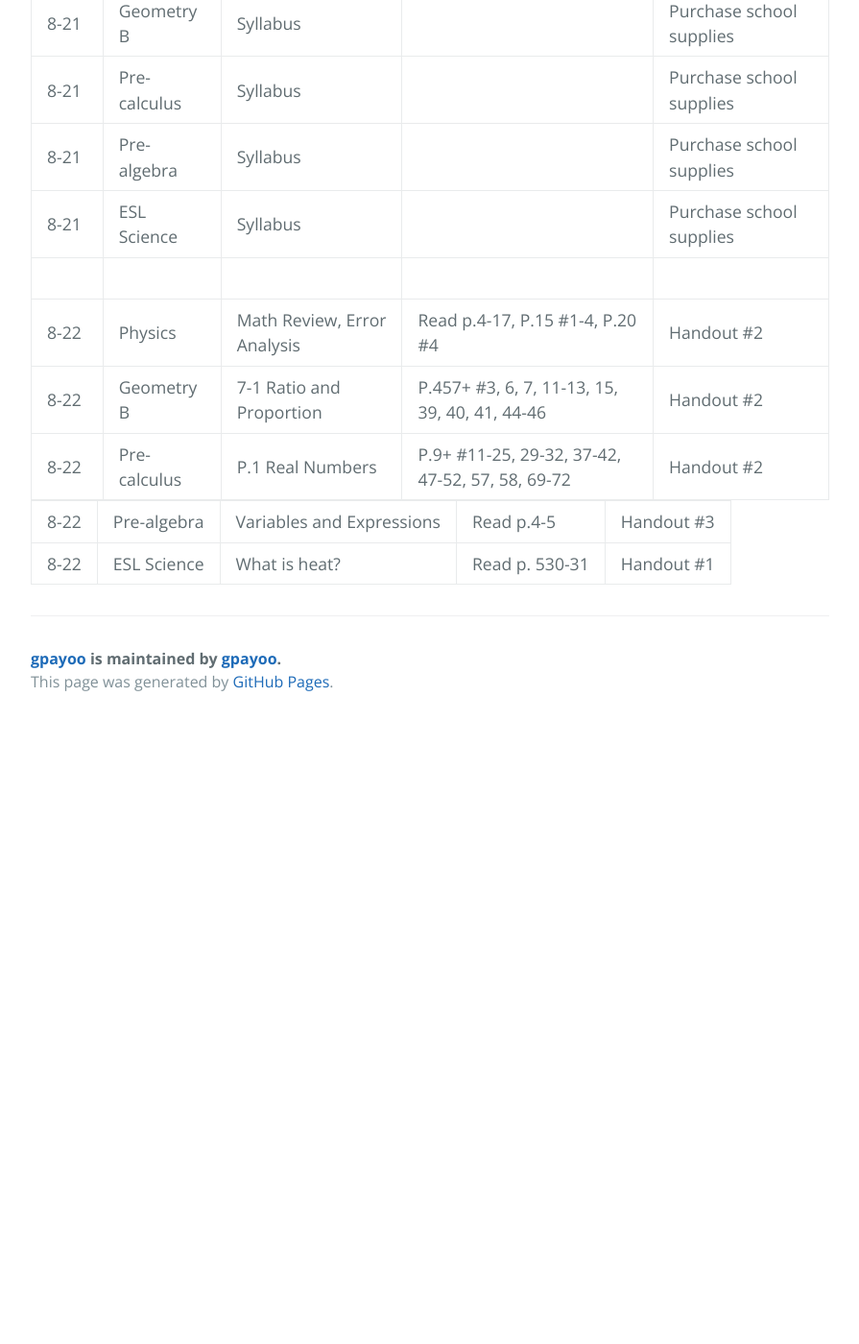
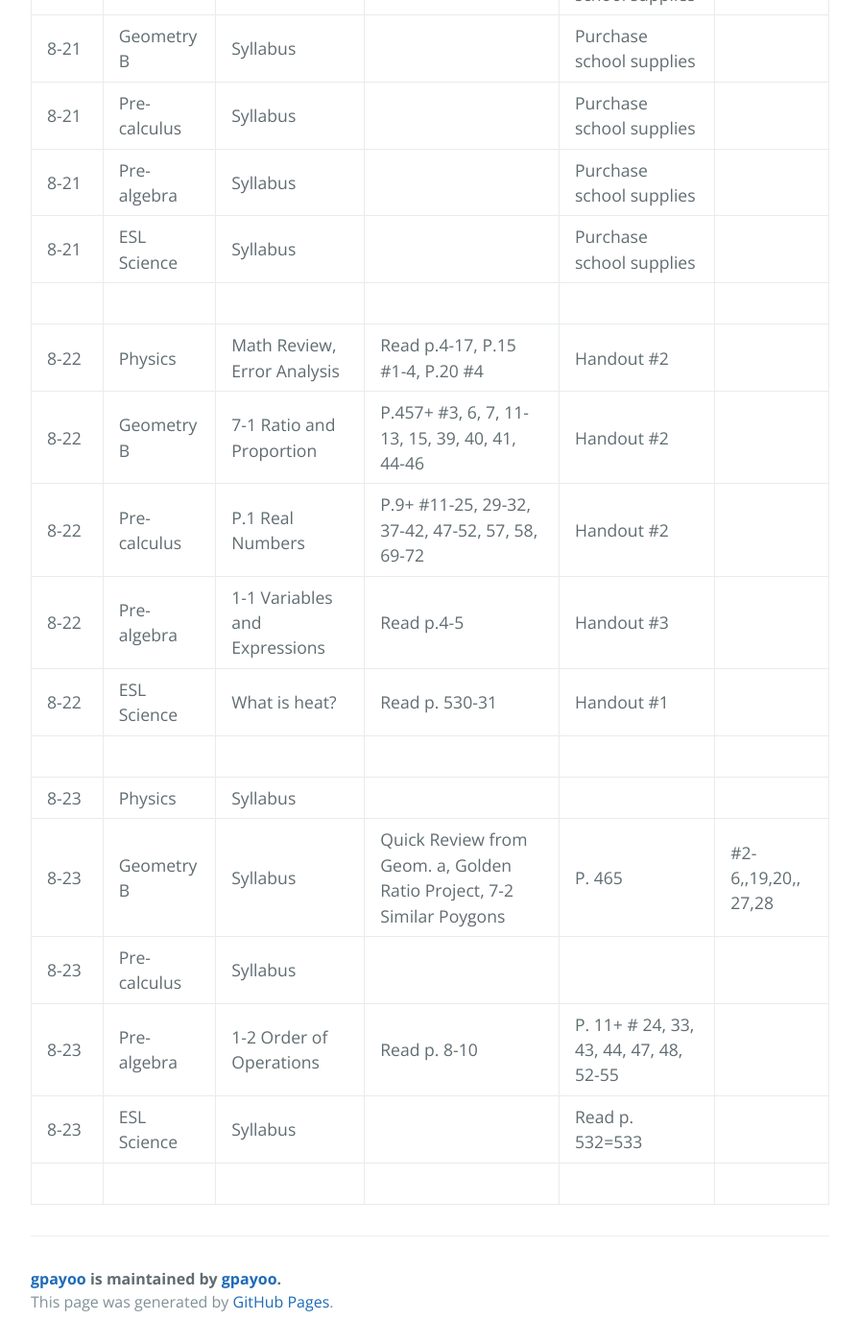
Before and after one commit to gpayoo/gpayoo, a Jekyll site: the page built from index.md, in a window 1280 px wide and 1400 px high, scrolled down 608 px. Shown: the whole window at 96% size, without its empty margins (192-1087 px from the left). Built offline with Jekyll 4.4.1, drawn with Linux system fonts in a browser that asks for light colours; our own code applies the rules of GitHub Pages for plain Markdown files; before the commit the page ends 1362 px from its top, so only the background shows below that.

Commit message:
Update index.md

```diff
--- a/index.md
+++ b/index.md
@@ -16,6 +16,12 @@ layout: default
 | 8-22 | Physics | Math Review, Error Analysis | Read p.4-17, P.15 #1-4, P.20 #4 | Handout #2 |
 | 8-22 | Geometry B | 7-1 Ratio and Proportion | P.457+ #3, 6, 7, 11-13, 15, 39, 40, 41, 44-46 | Handout #2 |
 | 8-22 | Pre-calculus | P.1 Real Numbers | P.9+ #11-25, 29-32, 37-42, 47-52, 57, 58, 69-72 | Handout #2
-
-| 8-22 | Pre-algebra | Variables and Expressions | Read p.4-5 | Handout #3
+| 8-22 | Pre-algebra | 1-1 Variables and Expressions | Read p.4-5 | Handout #3
 | 8-22 | ESL Science | What is heat? | Read p. 530-31 | Handout #1
+|      |             |             | |
+| 8-23 | Physics | Syllabus        | |
+| 8-23 | Geometry B | Syllabus     | Quick Review from Geom. a, Golden Ratio Project, 7-2 Similar Poygons | P. 465| #2-6,,19,20,, 27,28
+| 8-23 | Pre-calculus | Syllabus   | |
+| 8-23 | Pre-algebra | 1-2 Order of Operations | Read p. 8-10 | P. 11+ # 24, 33, 43, 44, 47, 48, 52-55
+| 8-23 | ESL Science | Syllabus    | | Read p. 532=533
+|      |             |             | |
```
